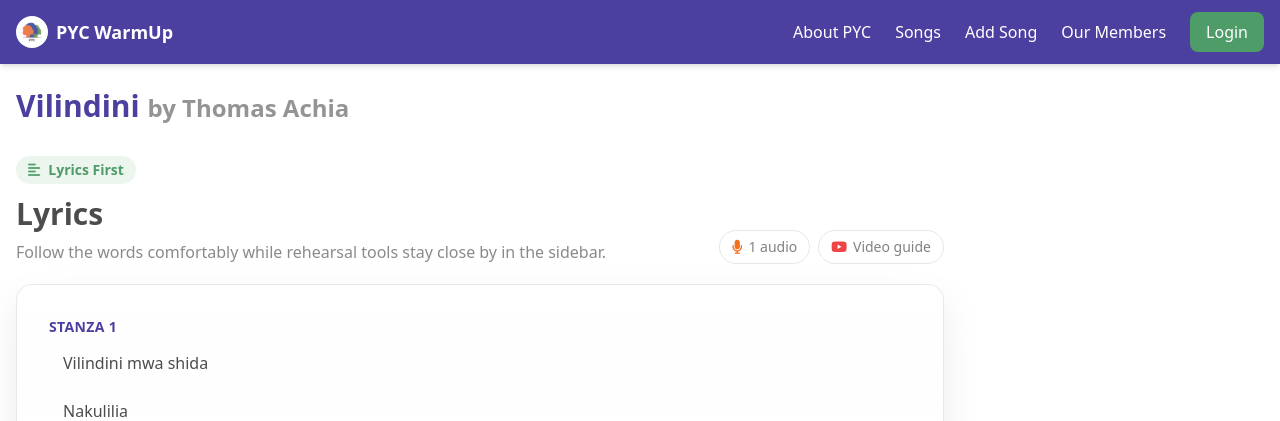
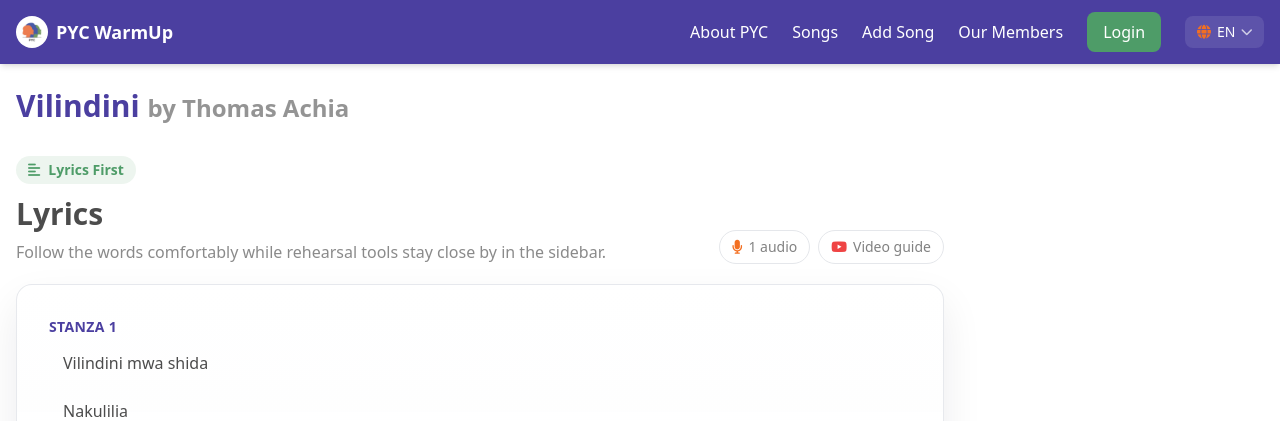
Before and after one commit to elishambadi/pyc-warmup, a Django app: a page that uses songs/templates/base.html in a window 1280 px wide. Shown: the top 421 px of the page. Run offline with Django 3.2, Linux system fonts and the light colour scheme; data comes from the database, SQL or seed files in the repository; data that the repository does not hold is empty; some libraries are stand-ins or nearby versions.

Commit message:
add i18n

```diff
--- a/pyc_warmup/urls.py
+++ b/pyc_warmup/urls.py
@@ -22,14 +22,17 @@ from songs.views import home
 import pwa
 
 urlpatterns = [
-    path('', home, name='home'),
+    # Language switcher — must be outside i18n_patterns
+    path('i18n/', include('django.conf.urls.i18n')),
     path('admin/', admin.site.urls),
     path('serviceworker.js', TemplateView.as_view(template_name="serviceworker.js", content_type='application/javascript')),
     path('offline/', TemplateView.as_view(template_name="offline.html"), name='offline'),
+    path('', include('pwa.urls')),
+    path('', home, name='home'),
     path('', include('songs.urls')),
     path('', include('users.urls')),
-    path('', include('pwa.urls')),
 ]
+
 
 if settings.DEBUG:
     urlpatterns += static(settings.MEDIA_URL, document_root=settings.MEDIA_ROOT)
--- a/songs/templates/base.html
+++ b/songs/templates/base.html
@@ -1,8 +1,9 @@
 {% load static %}
 <!DOCTYPE html>
-<html lang="en">
+<html lang="{{ LANGUAGE_CODE }}">
 {% load custom_filters %}
 {% load pwa %}
+{% load i18n %}
 
 <head>
   <meta charset="UTF-8">
@@ -93,33 +94,58 @@
         <!-- Desktop Navigation -->
         <div class="hidden lg:flex items-center space-x-6">
           <a href="https://pychoir.parklandssda.org/" target="_blank"
-             class="text-white hover:text-pyc-orange transition-colors">About PYC</a>
+             class="text-white hover:text-pyc-orange transition-colors">{% trans "About PYC" %}</a>
           <a href="{% url 'song_list' %}"
-             class="text-white hover:text-pyc-orange transition-colors">Songs</a>
+             class="text-white hover:text-pyc-orange transition-colors">{% trans "Songs" %}</a>
           <a href="{% url 'add_song' %}"
-             class="text-white hover:text-pyc-orange transition-colors">Add Song</a>
+             class="text-white hover:text-pyc-orange transition-colors">{% trans "Add Song" %}</a>
              <!-- Display coming soon tooltip for Tailwind when someone hovers over our members -->
           <a href="#"
-             class="text-white hover:text-pyc-orange transition-colors" disabled title="Coming Soon">Our Members</a>
+             class="text-white hover:text-pyc-orange transition-colors" disabled title="{% trans 'Coming Soon' %}">{% trans "Our Members" %}</a>
 
           {% if user.is_authenticated %}
-            <span class="text-white/90">Welcome, {{ user.username }}!</span>
+            <span class="text-white/90">{% blocktrans with username=user.username %}Welcome, {{ username }}!{% endblocktrans %}</span>
             {% if user|is_admin %}
               <a href="{% url 'admin:index' %}"
                  class="px-4 py-2 bg-pyc-orange text-white rounded-lg hover:bg-opacity-90 transition-colors">
-                Admin
+                {% trans "Admin" %}
               </a>
             {% endif %}
             <a href="{% url 'logout' %}"
                class="px-4 py-2 bg-red-500 text-white rounded-lg hover:bg-red-600 transition-colors">
-              Logout
+              {% trans "Logout" %}
             </a>
           {% else %}
             <a href="{% url 'login' %}"
                class="px-4 py-2 bg-pyc-green text-white rounded-lg hover:bg-opacity-90 transition-colors">
-              Login
+              {% trans "Login" %}
             </a>
           {% endif %}
+
+          <!-- Language Picker -->
+          <div class="relative" id="lang-picker">
+            <button onclick="document.getElementById('lang-menu').classList.toggle('hidden')"
+                    class="flex items-center gap-1.5 px-3 py-1.5 rounded-lg bg-white/10 hover:bg-white/20 text-white text-sm font-medium transition-colors">
+              <i class="fas fa-globe text-pyc-orange"></i>
+              <span>{{ LANGUAGE_CODE|upper|slice:":2" }}</span>
+              <i class="fas fa-chevron-down text-xs opacity-70"></i>
+            </button>
+            <div id="lang-menu" class="hidden absolute right-0 mt-2 w-44 bg-white rounded-xl shadow-xl border border-gray-100 overflow-hidden z-50">
+              <form action="{% url 'set_language' %}" method="post" id="lang-form">
+                {% csrf_token %}
+                <input name="next" type="hidden" value="{{ request.path }}">
+                {% get_available_languages as languages %}
+                {% get_current_language as current_lang %}
+                {% for lang_code, lang_name in languages %}
+                <button type="submit" name="language" value="{{ lang_code }}"
+                        class="w-full text-left px-4 py-2.5 text-sm text-pyc-text hover:bg-pyc-purple/10 transition-colors flex items-center justify-between {% if lang_code == current_lang %}font-semibold text-pyc-purple{% endif %}">
+                  {{ lang_name }}
+                  {% if lang_code == current_lang %}<i class="fas fa-check text-pyc-purple text-xs"></i>{% endif %}
+                </button>
+                {% endfor %}
+              </form>
+            </div>
+          </div>
         </div>
       </div>
 
@@ -127,32 +153,51 @@
       <div id="mobile-menu" class="hidden lg:hidden pb-4">
         <div class="flex flex-col space-y-3">
           <a href="https://pychoir.parklandssda.org/" target="_blank"
-             class="text-white hover:text-pyc-orange transition-colors">About PYC</a>
+             class="text-white hover:text-pyc-orange transition-colors">{% trans "About PYC" %}</a>
           <a href="{% url 'song_list' %}"
-             class="text-white hover:text-pyc-orange transition-colors">Songs</a>
+             class="text-white hover:text-pyc-orange transition-colors">{% trans "Songs" %}</a>
           <a href="{% url 'add_song' %}"
-             class="text-white hover:text-pyc-orange transition-colors">Add Song</a>
+             class="text-white hover:text-pyc-orange transition-colors">{% trans "Add Song" %}</a>
           <a href="#"
-             class="text-white hover:text-pyc-orange transition-colors">References</a>
+             class="text-white hover:text-pyc-orange transition-colors">{% trans "References" %}</a>
 
           {% if user.is_authenticated %}
-            <span class="text-white/90 text-sm">Welcome, {{ user.username }}!</span>
+            <span class="text-white/90 text-sm">{% blocktrans with username=user.username %}Welcome, {{ username }}!{% endblocktrans %}</span>
             {% if user|is_admin %}
               <a href="{% url 'admin:index' %}"
                  class="px-4 py-2 bg-pyc-orange text-white rounded-lg hover:bg-opacity-90 transition-colors text-center">
-                Admin
+                {% trans "Admin" %}
               </a>
             {% endif %}
             <a href="{% url 'logout' %}"
                class="px-4 py-2 bg-red-500 text-white rounded-lg hover:bg-red-600 transition-colors text-center">
-              Logout
+              {% trans "Logout" %}
             </a>
           {% else %}
             <a href="{% url 'login' %}"
                class="px-4 py-2 bg-pyc-green text-white rounded-lg hover:bg-opacity-90 transition-colors text-center">
-              Login
+              {% trans "Login" %}
             </a>
           {% endif %}
+
+          <!-- Mobile Language Picker -->
+          <div class="pt-2 border-t border-white/20">
+            <p class="text-white/60 text-xs uppercase tracking-wide mb-2"><i class="fas fa-globe mr-1"></i>{% trans "Language" %}</p>
+            <form action="{% url 'set_language' %}" method="post">
+              {% csrf_token %}
+              <input name="next" type="hidden" value="{{ request.path }}">
+              {% get_available_languages as languages %}
+              {% get_current_language as current_lang %}
+              <div class="grid grid-cols-2 gap-2">
+                {% for lang_code, lang_name in languages %}
+                <button type="submit" name="language" value="{{ lang_code }}"
+                        class="px-3 py-1.5 rounded-lg text-sm text-center transition-colors {% if lang_code == current_lang %}bg-pyc-orange text-white font-semibold{% else %}bg-white/10 text-white hover:bg-white/20{% endif %}">
+                  {{ lang_name }}
+                </button>
+                {% endfor %}
+              </div>
+            </form>
+          </div>
         </div>
       </div>
     </div>
--- a/songs/templates/songs/song_detail.html
+++ b/songs/templates/songs/song_detail.html
@@ -1,5 +1,6 @@
 {% extends 'base.html' %}
 {% load custom_filters %}
+{% load i18n %}
 
 {% block title %}{{ song.title }}{% if song.composer %} - {{ song.composer }}{% endif %} | PYC WarmUp App{% endblock %}
 
@@ -80,7 +81,7 @@
         </div>
         {% if user|is_admin %}
         <button class="px-4 py-2 bg-red-500 text-white rounded-lg hover:bg-red-600 transition-colors text-sm" id="delete-song-btn">
-            <i class="fas fa-trash mr-2"></i>Delete Song
+            <i class="fas fa-trash mr-2"></i>{% trans "Delete Song" %}
         </button>
         {% endif %}
     </div>
@@ -92,11 +93,11 @@
                 <div class="flex flex-col gap-4 mb-5 md:flex-row md:items-end md:justify-between">
                     <div>
                         <span class="inline-flex items-center px-3 py-1 rounded-full bg-pyc-green/10 text-pyc-green text-sm font-semibold mb-3">
-                            <i class="fas fa-align-left mr-2"></i>Lyrics First
+                            <i class="fas fa-align-left mr-2"></i>{% trans "Lyrics First" %}
                         </span>
-                        <h2 class="text-2xl md:text-3xl font-bold text-pyc-text">Lyrics</h2>
+                        <h2 class="text-2xl md:text-3xl font-bold text-pyc-text">{% trans "Lyrics" %}</h2>
                         <p class="text-pyc-text/65 mt-2 max-w-2xl">
-                            Follow the words comfortably while rehearsal tools stay close by in the sidebar.
+                            {% trans "Follow the words comfortably while rehearsal tools stay close by in the sidebar." %}
                         </p>
                     </div>
                     <div class="flex flex-wrap gap-2 text-sm">
@@ -142,10 +143,10 @@
             <div class="mb-8">
         <h2 class="text-xl font-bold text-pyc-text mb-4 flex items-center">
             <i class="fas fa-comments text-pyc-purple mr-2"></i>
-            Comments
+            {% trans "Comments" %}
             <span class="ml-2 px-3 py-1 bg-pyc-purple/10 text-pyc-purple rounded-full text-sm font-semibold">{{ comments.count }}</span>
             <span class="ml-auto text-sm font-normal text-pyc-text/60">
-                <i class="fas fa-eye mr-1"></i>{{ song.views }} views
+                <i class="fas fa-eye mr-1"></i>{% blocktrans with views=song.views %}{{ views }} views{% endblocktrans %}
             </span>
         </h2>
 
@@ -157,19 +158,19 @@
                     id="comment-text"
                     rows="3"
                     class="w-full px-4 py-3 border-2 border-gray-300 rounded-lg focus:ring-2 focus:ring-pyc-purple focus:border-pyc-purple resize-none transition-all"
-                    placeholder="Add a comment..."></textarea>
+                    placeholder="{% trans 'Add a comment...' %}"></textarea>
                 <div class="flex justify-end mt-2">
                     <button
                         id="submit-comment-btn"
                         class="px-5 py-2.5 bg-pyc-purple text-white rounded-lg hover:bg-opacity-90 transition-colors font-semibold shadow-md hover:shadow-lg">
-                        <i class="fas fa-paper-plane mr-2"></i>Post Comment
+                        <i class="fas fa-paper-plane mr-2"></i>{% trans "Post Comment" %}
                     </button>
                 </div>
             </div>
             {% else %}
             <div class="mb-6 p-4 bg-gray-50 rounded-lg text-center">
                 <p class="text-pyc-text/60">
-                    <a href="{% url 'login' %}?next={{ request.path }}" class="text-pyc-purple font-semibold hover:underline">Log in</a> to add a comment
+                    <a href="{% url 'login' %}?next={{ request.path }}" class="text-pyc-purple font-semibold hover:underline">{% trans "Log in" %}</a> {% trans "to add a comment" %}
                 </p>
             </div>
             {% endif %}
@@ -177,7 +178,7 @@
             <!-- Comments List -->
             <div id="comments-list" class="space-y-4">
                 {% if comments.count == 0 %}
-                <p class="text-pyc-text/60 italic text-center py-8">No comments yet. Be the first to comment!</p>
+                <p class="text-pyc-text/60 italic text-center py-8">{% trans "No comments yet. Be the first to comment!" %}</p>
                 {% else %}
                     {% for comment in comments %}
                     <div class="comment border-l-4 border-pyc-orange pl-4 py-3 hover:bg-gray-50 transition-colors rounded-r" data-comment-id="{{ comment.id }}">
@@ -196,11 +197,11 @@
                                         <span class="like-count font-semibold">{{ comment.likes }}</span>
                                     </button>
                                     <button class="text-pyc-purple hover:underline reply-btn" data-comment-id="{{ comment.id }}">
-                                        <i class="fas fa-reply mr-1"></i>Reply
+                                        <i class="fas fa-reply mr-1"></i>{% trans "Reply" %}
                                     </button>
                                     {% if comment.user == user or user.is_staff %}
                                     <button class="text-red-500 hover:underline delete-comment-btn" data-comment-id="{{ comment.id }}">
-                                        <i class="fas fa-trash mr-1"></i>Delete
+                                        <i class="fas fa-trash mr-1"></i>{% trans "Delete" %}
                                     </button>
                                     {% endif %}
                                     {% else %}
@@ -217,13 +218,13 @@
                                     <textarea
                                         class="reply-text w-full px-3 py-2 border-2 border-gray-300 rounded-lg text-sm resize-none focus:ring-2 focus:ring-pyc-purple focus:border-pyc-purple"
                                         rows="2"
-                                        placeholder="Write a reply..."></textarea>
+                                        placeholder="{% trans 'Write a reply...' %}"></textarea>
                                     <div class="flex gap-2 mt-2">
                                         <button class="submit-reply-btn px-4 py-1.5 bg-pyc-purple text-white rounded text-sm hover:bg-opacity-90 font-semibold">
-                                            Post Reply
+                                            {% trans "Post Reply" %}
                                         </button>
                                         <button class="cancel-reply-btn px-4 py-1.5 bg-gray-300 text-gray-700 rounded text-sm hover:bg-gray-400">
-                                            Cancel
+                                            {% trans "Cancel" %}
                                         </button>
                                     </div>
                                 </div>
@@ -274,7 +275,7 @@
             {% if song.slogan %}
             <section class="song-sidebar-panel p-6 border-l-4 border-pyc-purple">
                 <div class="flex items-center text-pyc-purple font-semibold text-sm uppercase tracking-wide mb-3">
-                    <i class="fas fa-quote-left mr-2"></i>Verse Note
+                    <i class="fas fa-quote-left mr-2"></i>{% trans "Verse Note" %}
                 </div>
                 <blockquote class="text-pyc-text italic text-base leading-relaxed">
                     {{ song.slogan|safe }}
@@ -287,9 +288,9 @@
                 <div class="flex items-center justify-between mb-4">
                     <h2 class="text-lg font-bold text-pyc-text flex items-center">
                         <i class="fab fa-youtube text-red-500 mr-2"></i>
-                        Video
+                        {% trans "Video" %}
                     </h2>
-                    <span class="text-xs font-semibold uppercase tracking-wide text-pyc-text/50">Watch</span>
+                    <span class="text-xs font-semibold uppercase tracking-wide text-pyc-text/50">{% trans "Watch" %}</span>
                 </div>
                 <div class="relative w-full overflow-hidden rounded-xl" style="padding-bottom: 56.25%;">
                     <iframe
@@ -310,14 +311,14 @@
                 <div class="flex items-center justify-between mb-4">
                     <h2 class="text-lg font-bold text-pyc-text flex items-center">
                         <i class="fas fa-microphone text-pyc-orange mr-2"></i>
-                        Voicenotes & Audios
+                        {% trans "Voicenotes & Audios" %}
                     </h2>
-                    <span class="text-xs font-semibold uppercase tracking-wide text-pyc-text/50">Listen</span>
+                    <span class="text-xs font-semibold uppercase tracking-wide text-pyc-text/50">{% trans "Listen" %}</span>
                 </div>
 
                 <ul id="mp3-files" class="space-y-2">
                     {% if mp3s.count == 0 %}
-                    <li class="text-pyc-text/60 italic px-1 py-2">No audio files available.</li>
+                    <li class="text-pyc-text/60 italic px-1 py-2">{% trans "No audio files available." %}</li>
                     {% else %}
                         {% for mp3 in mp3s %}
                         <li class="p-3 rounded-xl bg-white/80 border border-gray-100 hover:bg-white transition-colors">
@@ -326,7 +327,7 @@
                                       data-mp3-url="{{ mp3.file.url }}"
                                       data-mp3-id="{{ mp3.id }}"
                                       data-mp3-voice-part="{{ mp3.voice_part }}">
-                                    <i class="fas fa-play-circle mr-2"></i>{{ mp3.voice_part }} Audio
+                                    <i class="fas fa-play-circle mr-2"></i>{{ mp3.voice_part }} {% trans "Audio" %}
                                 </span>
                                 {% if user|is_admin %}
                                 <span class="text-[11px] uppercase tracking-wide text-pyc-text/40">Admin</span>
@@ -356,7 +357,7 @@
                 {% if user|is_admin %}
                 <div class="mt-6 pt-5 border-t border-gray-200">
                     <h3 class="text-base font-semibold text-pyc-purple mb-4">
-                        <i class="fas fa-plus-circle mr-2"></i>Add New Audio
+                        <i class="fas fa-plus-circle mr-2"></i>{% trans "Add New Audio" %}
                     </h3>
                     <div class="space-y-4">
                         <div>
@@ -395,7 +396,7 @@
                         class="mt-4 w-full px-6 py-3 bg-pyc-green text-white rounded-lg hover:bg-pyc-green/90 transition-all shadow-md hover:shadow-lg disabled:opacity-50 disabled:cursor-not-allowed font-semibold"
                         id="add-mp3-btn">
                         <i class="fas fa-cloud-upload-alt mr-2"></i>
-                        <span id="add-mp3-text">Upload Audio File</span>
+                        <span id="add-mp3-text">{% trans "Upload Audio File" %}</span>
                         <i class="fas fa-spinner fa-spin ml-2 hidden" id="add-mp3-loader"></i>
                     </button>
                 </div>
```
Also changed, not shown: pyc_warmup/settings.py (+11 -0 lines), locale/en/LC_MESSAGES/django.po (added), locale/es/LC_MESSAGES/django.po (added), locale/fr/LC_MESSAGES/django.po (added), locale/ko/LC_MESSAGES/django.po (added), locale/pt/LC_MESSAGES/django.po (added), locale/sw/LC_MESSAGES/django.po (added), 6 other files.
